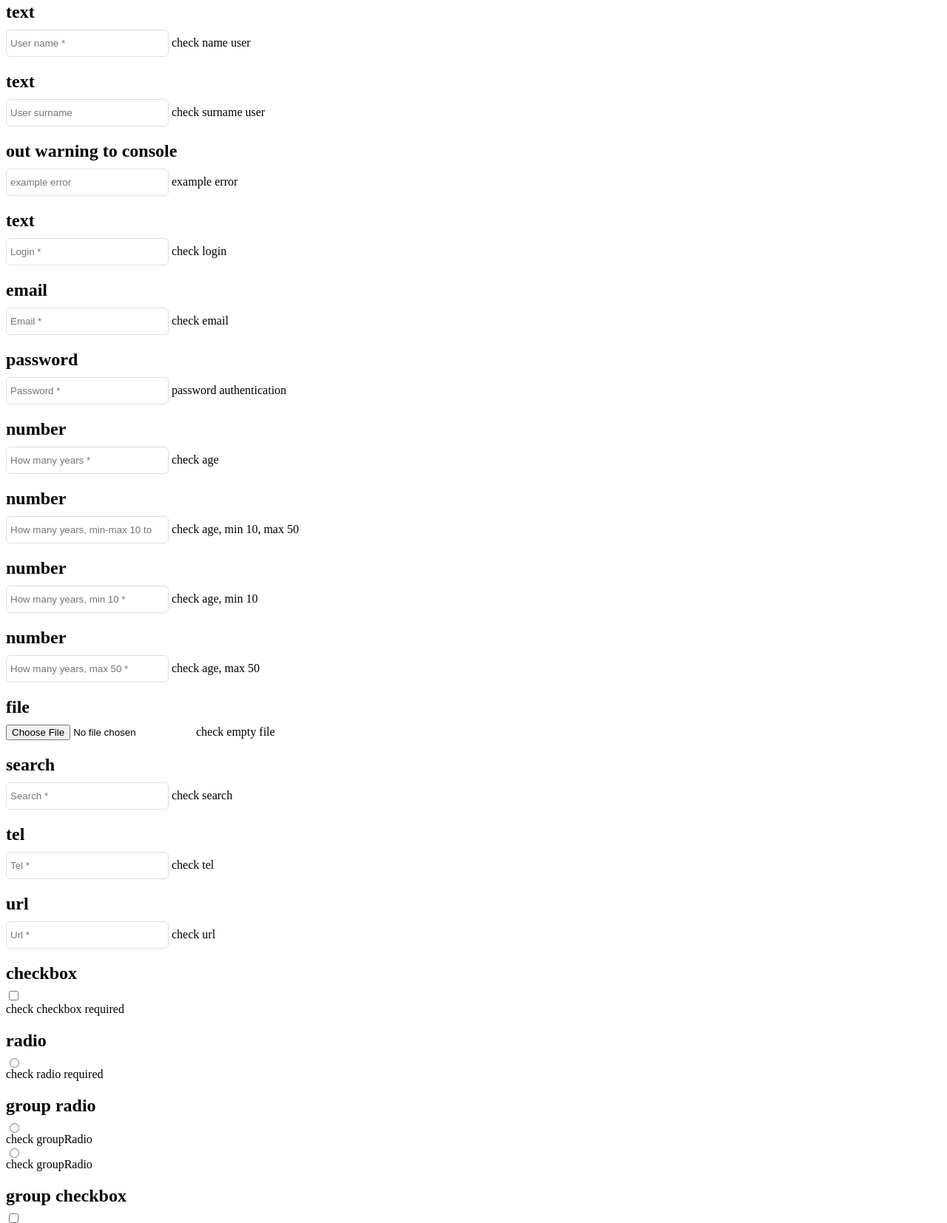
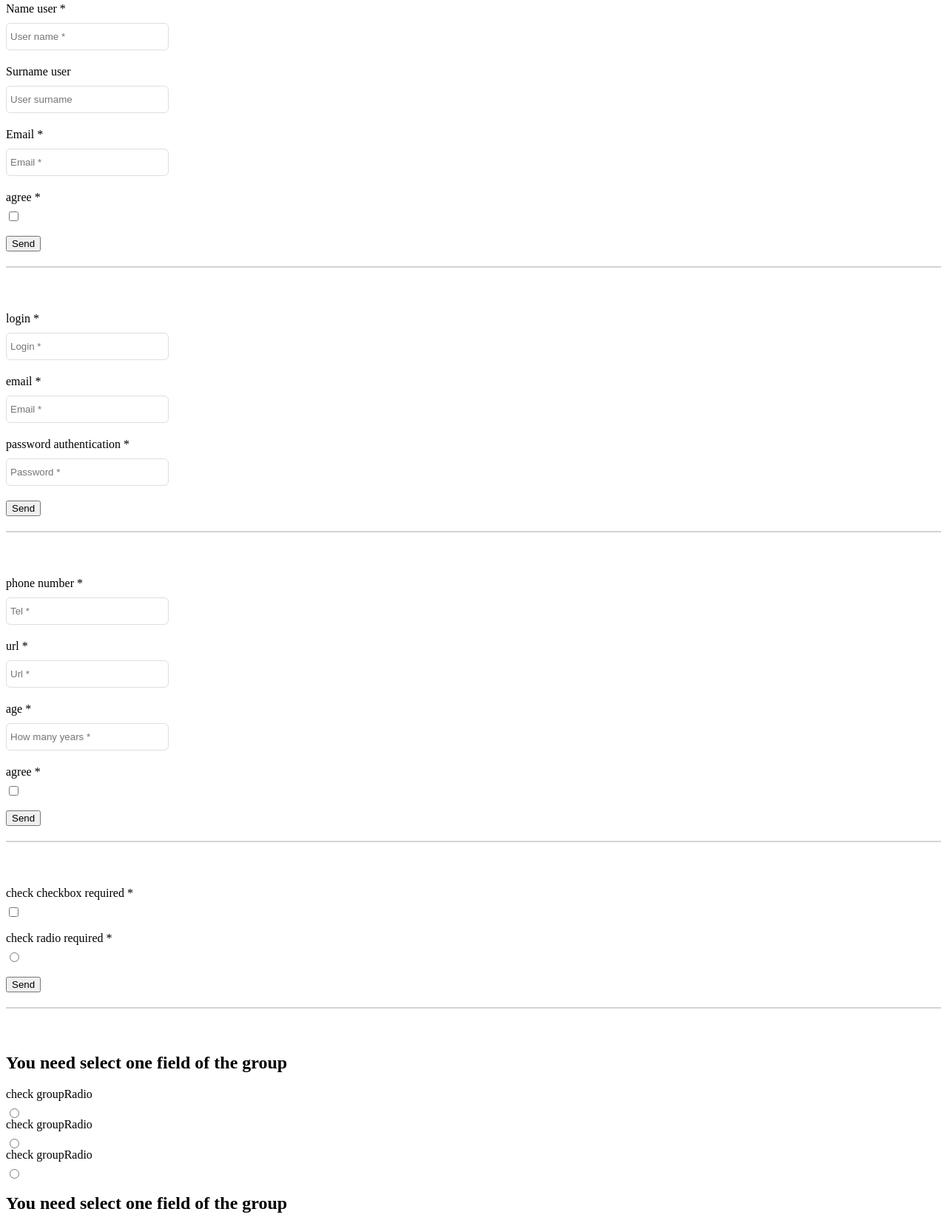
Before and after one commit to alexeyvax/form-validation-constructor, a website: page index.html in a window 1280 px wide. Shown: the part 82-1736 px from the top of the page at 74% size. Drawn offline with Linux system fonts and the light colour scheme.

Commit message:
Update example in index.html

```diff
--- a/index.html
+++ b/index.html
@@ -10,124 +10,125 @@
 	<form data-validation="true">
 		<ul>
 			<li>
-				<h2>text</h2>
+				<label>Name user *</label>
 				<input type="text" name="name" data-options="isNonEmpty onlyLetters"
 					placeholder="User name *"
 				/>
-				<label>check name user</label>
 			</li>
 			<li>
-				<h2>text</h2>
+				<label>Surname user</label>
 				<input type="text" name="surName" data-options="onlyLetters"
 					placeholder="User surname"
 				/>
-				<label>check surname user</label>
 			</li>
 			<li>
-				<h2>out warning to console</h2>
-				<input type="text" name="example-error" data-options="isEmailCorrect onlyLetters group"
-					placeholder="example error"
+				<label>Email *</label>
+				<input type="email" name="email" data-options="isNonEmpty isEmailCorrect"
+					placeholder="Email *"
 				/>
-				<label>example error</label>
 			</li>
 			<li>
-				<h2>text</h2>
+				<label>agree *</label>
+				<input type="checkbox" name="checkbox" data-options="isRequired" />
+			</li>
+			<li>
+				<button type="submit">Send</button>
+			</li>
+		</ul>
+	</form>
+
+
+
+	<form data-validation="true">
+		<ul>
+			<li>
+				<label>login *</label>
 				<input type="text" name="login" data-options="isNonEmpty"
 					placeholder="Login *"
 				/>
-				<label>check login</label>
 			</li>
 			<li>
-				<h2>email</h2>
+				<label>email *</label>
 				<input type="email" name="email" data-options="isNonEmpty isEmailCorrect"
 					placeholder="Email *"
 				/>
-				<label>check email</label>
 			</li>
 			<li>
-				<h2>password</h2>
+				<label>password authentication *</label>
 				<input type="password" name="password" data-options="isNonEmpty"
 					placeholder="Password *"
 				/>
-				<label>password authentication</label>
 			</li>
 			<li>
-				<h2>number</h2>
+				<button type="submit">Send</button>
+			</li>
+		</ul>
+	</form>
+
+	<form data-validation="true">
+		<ul>
+			<li>
+				<label>phone number *</label>
+				<input type="tel" name="tel" data-options="isNonEmpty isValidTel"
+					placeholder="Tel *"
+				/>
+			</li>
+			<li>
+				<label>url *</label>
+				<input type="url" name="url" data-options="isNonEmpty isValidUrl"
+					placeholder="Url *"
+				/>
+			</li>
+			<li>
+				<label>age *</label>
 				<input type="number" name="age" data-options="isNonEmpty isValidNumber"
 					placeholder="How many years * "
 				/>
-				<label>check age</label>
 			</li>
 			<li>
-				<h2>number</h2>
-				<input type="number" name="age-min-max" data-options="isNonEmpty isValidNumber minMax"
-					placeholder="How many years, min-max 10 to 50 * "min="10" max="50"
-				/>
-				<label>check age, min 10, max 50</label>
+				<label>agree *</label>
+				<input type="checkbox" name="checkbox" data-options="isRequired" />
 			</li>
 			<li>
-				<h2>number</h2>
-				<input type="number" name="age-min" data-options="isNonEmpty isValidNumber min"
-					placeholder="How many years, min 10 * "min="10"
-				/>
-				<label>check age, min 10</label>
+				<button type="submit">Send</button>
+			</li>
+		</ul>
+	</form>
+
+	<form data-validation="true">
+		<ul>
+			<li>
+				<label>check checkbox required *</label>
+				<input type="checkbox" name="checkbox" data-options="isRequired" />
 			</li>
 			<li>
-				<h2>number</h2>
-				<input type="number" name="age" data-options="isNonEmpty isValidNumber max"
-					placeholder="How many years, max 50 * "max="50"
-				/>
-				<label>check age, max 50</label>
+				<label>check radio required *</label>
+				<input type="radio" name="radio" data-options="isRequired" />
 			</li>
 			<li>
-				<h2>file</h2>
-				<input type="file" name="file" data-options="isNonEmpty" />
-				<label>check empty file</label>
+				<button type="submit">Send</button>
 			</li>
+		</ul>
+	</form>
+	<form data-validation="true">
+		<ul>
 			<li>
-				<h2>search</h2>
-				<input type="search" name="search" data-options="isNonEmpty"
-					placeholder="Search *"
-				/>
-				<label>check search</label>
-			</li>
-			<li>
-				<h2>tel</h2>
-				<input type="tel" name="tel" data-options="isNonEmpty isValidTel"
-					placeholder="Tel *"
-				/>
-				<label>check tel</label>
-			</li>
-			<li>
-				<h2>url</h2>
-				<input type="url" name="url" data-options="isNonEmpty isValidUrl"
-					placeholder="Url *"
-				/>
-				<label>check url</label>
-			</li>
-			<li>
-				<h2>checkbox</h2>
-				<input type="checkbox" name="checkbox" data-options="isRequired" />
-				<label>check checkbox required</label>
-			</li>
-			<li>
-				<h2>radio</h2>
-				<input type="radio" name="radio" data-options="isRequired" />
-				<label>check radio required</label>
-			</li>
-			<li>
-				<h2>group radio</h2>
+				<h2>You need select one field of the group</h2>
+				<label>check groupRadio</label>
 				<input type="radio" name="group-radio" data-options="group" />
 				<label>check groupRadio</label>
 				<input type="radio" name="group-radio" data-options="group" />
 				<label>check groupRadio</label>
+				<input type="radio" name="group-radio" data-options="group" />
 			</li>
 			<li>
-				<h2>group checkbox</h2>
+				<h2>You need select one field of the group</h2>
+				<label>check group checkbox, first</label>
 				<input type="checkbox" name="checkbox-group-first" data-groupname="one" data-options="group" />
-				<label>check group checkbox, first</label>
+				<label>check group checkbox, second</label>
 				<input type="checkbox" name="checkbox-group-second" data-groupname="one" data-options="group" />
-				<label>check group checkbox, second</label>
+				<label>check group checkbox, third</label>
+				<input type="checkbox" name="checkbox-group-third" data-groupname="one" data-options="group" />
 			</li>
 			<li>
 				<button type="submit">Send</button>
--- a/styles/style.css
+++ b/styles/style.css
@@ -6,6 +6,7 @@ h1
 form
 {
 	margin: 0 0 60px 0;
+	border-bottom: 2px solid lightgray;
 }
 
 ul
@@ -23,9 +24,10 @@ li
 	list-style: none;
 }
 
-h2
+label
 {
-	margin: 0 0 10px 0;
+	display: block;
+	margin-bottom: 10px;
 }
 
 input:not([type="radio"]):not([type="checkbox"]):not([type="file"])
```
Also changed, not shown: README.md, README_RU.md, gif-example/example-error.png (added).
